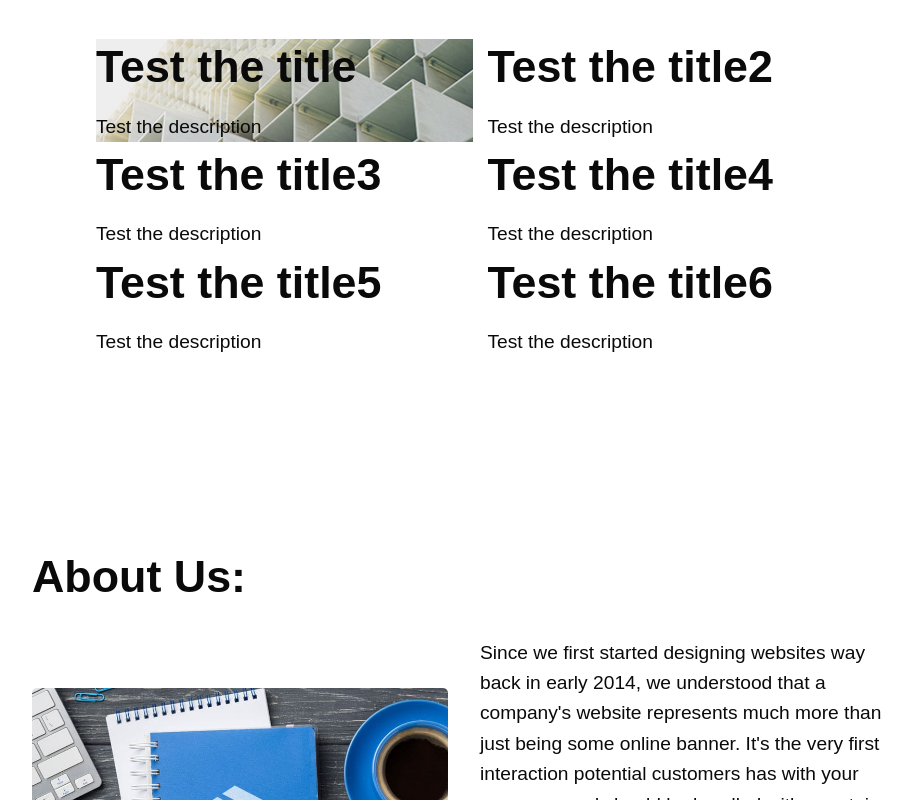
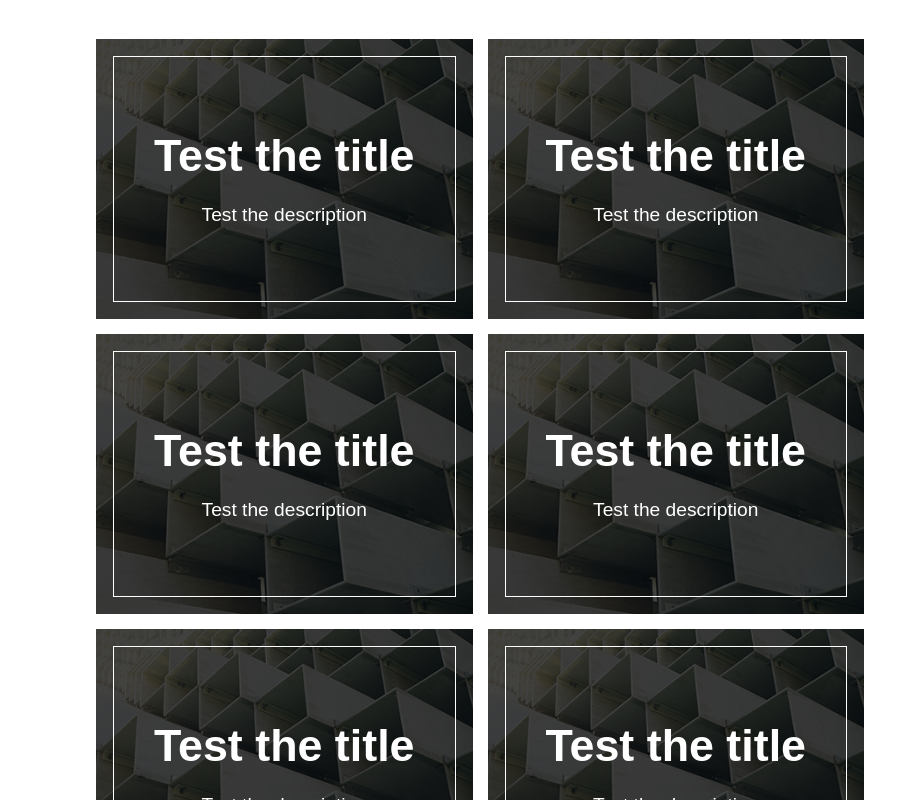
Before and after one commit to Iancahn/PixelByPixel, a React (Create React App) app: page / in a window 1280 px wide. Shown: the part 3580-4380 px from the top of the page, without its empty margins (160-1072 px from the left). Built offline with nearby package versions, Linux system fonts and the light colour scheme; a web font is replaced by a local one.

Commit message:
Project Styling Update
Added hoverstates

```diff
--- a/src/components/HomeWork.jsx
+++ b/src/components/HomeWork.jsx
@@ -13,6 +13,7 @@ import steakshop from '../assets/nty-steel.jpg';
 import huweliksfokus from '../assets/nty-steel.jpg';
 import galaxydoors from '../assets/nty-steel.jpg';
 import cycad from '../assets/nty-steel.jpg';
+import { faBorderNone } from '@fortawesome/free-solid-svg-icons';
 
 function HomeServices() {
     return (
@@ -24,8 +25,28 @@ function HomeServices() {
             <div className="grid-out-container">
                 <div class="grid-container">
                     <div class="grid-item">
-                        <div style={{ backgroundImage: `url(${nty})` }}>
-                            {/* <div style={{ backgroundColor: 'red' }}> */}
+                        <div className="grid-item-background"
+                            style={{
+                                backgroundImage: `url(${nty})`,
+                                height: '280px',
+                                backgroundSize: 'cover',
+                                backgroundRepeat: 'no-repeat',
+                                backgroundPosition: 'center',
+                            }}>
+                            <WorkProject
+                                title="Test the title"
+                                projectDescription="Test the description"
+                            />
+                        </div>
+                    </div> <div class="grid-item">
+                        <div className="grid-item-background"
+                            style={{
+                                backgroundImage: `url(${jaco})`,
+                                height: '280px',
+                                backgroundSize: 'cover',
+                                backgroundRepeat: 'no-repeat',
+                                backgroundPosition: 'center',
+                            }}>
                             <WorkProject
                                 title="Test the title"
                                 projectDescription="Test the description"
@@ -33,41 +54,65 @@ function HomeServices() {
                         </div>
                     </div>
                     <div class="grid-item">
+                        <div className="grid-item-background"
+                            style={{
+                                backgroundImage: `url(${steakshop})`,
+                                height: '280px',
+                                backgroundSize: 'cover',
+                                backgroundRepeat: 'no-repeat',
+                                backgroundPosition: 'center',
+                            }}>
                             <WorkProject
-                            img={nty}
-                            title="Test the title2"
+                                title="Test the title"
                                 projectDescription="Test the description"
                             />
                         </div>
+                    </div>
                     <div class="grid-item">
+                        <div className="grid-item-background"
+                            style={{
+                                backgroundImage: `url(${huweliksfokus})`,
+                                height: '280px',
+                                backgroundSize: 'cover',
+                                backgroundRepeat: 'no-repeat',
+                                backgroundPosition: 'center',
+                            }}>
                             <WorkProject
-                            img={nty}
-                            title="Test the title3"
+                                title="Test the title"
                                 projectDescription="Test the description"
                             />
                         </div>
+                    </div>
                     <div class="grid-item">
+                        <div className="grid-item-background"
+                            style={{
+                                backgroundImage: `url(${galaxydoors})`,
+                                height: '280px',
+                                backgroundSize: 'cover',
+                                backgroundRepeat: 'no-repeat',
+                                backgroundPosition: 'center',
+                            }}>
                             <WorkProject
-                            img={nty}
-                            title="Test the title4"
+                                title="Test the title"
                                 projectDescription="Test the description"
                             />
                         </div>
+                    </div>
                     <div class="grid-item">
+                        <div className="grid-item-background"
+                            style={{
+                                backgroundImage: `url(${cycad})`,
+                                height: '280px',
+                                backgroundSize: 'cover',
+                                backgroundRepeat: 'no-repeat',
+                                backgroundPosition: 'center',
+                            }}>
                             <WorkProject
-                            img={nty}
-                            title="Test the title5"
+                                title="Test the title"
                                 projectDescription="Test the description"
                             />
                         </div>
-                    <div class="grid-item">
-                        <WorkProject
-                            img={nty}
-                            title="Test the title6"
-                            projectDescription="Test the description"
-                        />
                     </div>
-
                 </div>
                 {/* <div className="column2">
                     <WorkProject />
--- a/src/components/WorkProject.jsx
+++ b/src/components/WorkProject.jsx
@@ -5,9 +5,13 @@ import React from 'react';
 
 function WorkProject(props) {
     return (
-        <div className="latest-work">
-            <h2>{props.title}</h2>
-            <p>{props.projectDescription}</p>
+        <div className='project-outbox'>
+            <div className='project-inbox'>
+                <div className="latest-work">
+                    <h2>{props.title}</h2>
+                    <p>{props.projectDescription}</p>
+                </div>
+            </div>
         </div>
     )
 }
--- a/src/styles/app.scss
+++ b/src/styles/app.scss
@@ -150,7 +150,7 @@ h3.section-title-white span:after {
     margin-top: 4rem;
     display: grid;
     grid-template-columns: 1fr 1fr;
-    gap: 5px 15px;
+    gap: 15px 15px;
 }
 
 .row {
@@ -184,15 +184,41 @@ h3.section-title-white span:after {
     border-radius: 5px;
 }
 
-.latest-work {
-    margin: 0;
-    padding: 0;
+.project-outbox {
+    transition: all .5s ease 0s;
+    -webkit-transition: all .5s ease 0s;
+    padding: 17px;
+    position: relative;
+    top: 0;
+    left: 0;
+    width: 100%;
+    height: 100%;
+    background: rgba(0, 0, 0, .7);
+    text-align: center;
 }
 
-.latest-work img {
-    margin: 0;
-    padding: 0;
-    border-radius: 5px;
+.project-inbox {
+    border: 1px solid #fff;
+    width: 100%;
+    height: 100%;
+    display: table;
+    padding: 10px;
+}
+
+.latest-work {
+    // opacity: 0;
+    display: flex;
+    flex-direction: column;
+    align-items: center;
+    justify-content: center;
+    width: 100%;
+    height: 100%;
+    margin: auto;
+    color: white;
+}
+
+.latest-work:hover {
+    // opacity: 100;
 }
 
 .centered {
```
Lines whose indentation alone changed are shown as unchanged.
